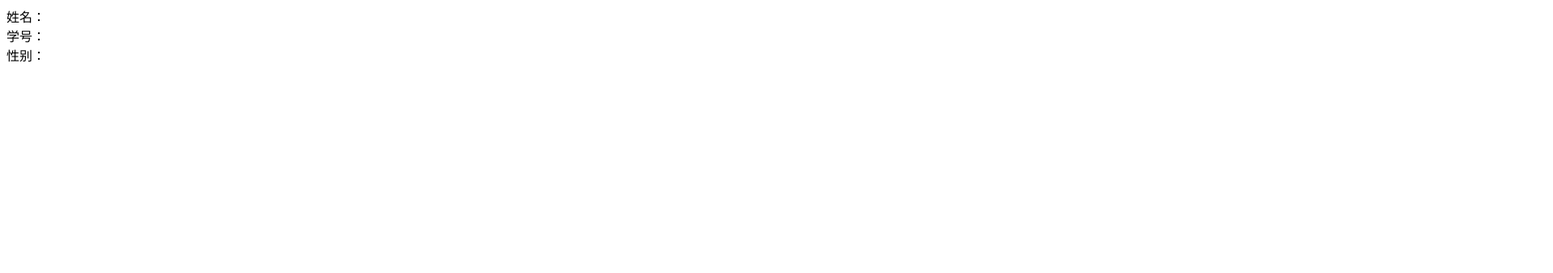
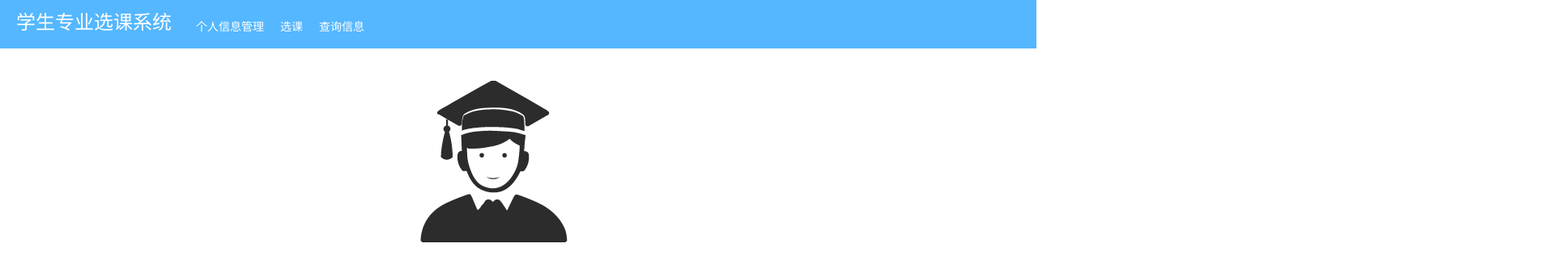
Before and after one commit to conggggg/course-managing-system, a plain HTML site: page pages/pages/Students/Student_info.html in a window 1280 px wide. Shown: the whole page at 81% size, 1918 px wide, since content can reach past the window. Drawn offline with Linux system fonts and the light colour scheme.

Commit message:
学生主界面

```diff
--- /dev/null
+++ b/pages/pages/Students/Student1.css
@@ -0,0 +1,71 @@
+* {
+    margin: 0;
+    padding: 0;
+}
+
+.b {
+     background-image: url(back1.png);
+      /* background-size: cover;    */
+}
+
+nav {
+    width: 100%;
+    height: 60px;
+    background-color:#54B7FF;
+}
+
+nav p {
+    font-family: arial;
+    font-size: 24px;
+    text-transform: uppercase;
+    line-height: 55px;
+    padding: 0 20px;
+    float: left;
+    color:white;
+}
+
+nav ul {
+    float: left;
+}
+
+nav ul li {
+    float: left;
+    list-style: none;
+    position: relative;
+}
+
+nav ul li a {
+    color:white;
+    display: block;
+    font-family: arial;
+    font-size: 14px;
+    padding: 22px 10px;
+    text-decoration: none;
+}
+
+nav ul li ul {
+    display: none;
+    position: absolute;
+    background-color: #fff;
+    padding: 10px;
+    border-radius: 0px 0px 4px 4px;
+}
+
+nav ul li:hover ul {
+    display: block;
+}
+
+nav ul li ul li {
+    width: 160px;
+    border-radius: 4px;
+}
+
+nav ul li ul li a {
+    padding: 8px 10px;
+    color: black;
+}
+
+nav ul li ul li a:hover {
+    background-color: #f3f3f3;
+
+}
--- /dev/null
+++ b/pages/pages/Students/Student2.css
@@ -0,0 +1,19 @@
+
+.d1{
+    /* background-color: yellow; */
+    position: absolute;
+    /* left:50px; */
+    /* width: 910px; */
+    height: 200px;
+     width: 1918px;
+    margin-top: 20px;
+
+
+}
+.p1{
+    position: absolute;
+     left: 510px;
+     width: 200px;
+     height: 200px;
+     margin-top: 20px;
+}
--- a/pages/pages/Students/Student_info.html
+++ b/pages/pages/Students/Student_info.html
@@ -2,12 +2,32 @@
 <html>
 	<head>
 		<meta charset="utf-8">
-		<title></title>
+		<title>学生专业选课系统</title>
+	<link rel="stylesheet" type="text/css" href="Student1.css">
+	<link rel="stylesheet" type="text/css" href="Student2.css">
 	</head>
 	<body>
-		姓名：<br/>
-		学号：<br/>
-		性别：<br/>
-
+		<nav>
+			<p>学生专业选课系统</p>
+			<ul>
+				<li><a href="#">个人信息管理</a>
+					<ul>
+						<li><a href="#">查询个人信息</a></li>
+						<li><a href="#">修改密码</a></li>
+					</ul>
+				</li>
+				<li><a href="#">选课</a></li>
+				<li><a href="#">查询信息</a>
+					<ul>
+						<li><a href="#">查询课表</a></li>
+						<li><a href="#">查询成绩</a></li>
+						<li><a href="#">查询绩点排名</a></li>
+					</ul>
+				</li>
+			</ul>
+		</nav>
+		<div class="d1" >
+         <img src="people.png" class="p1">
+		</div>
 	</body>
 </html>
```
Also changed, not shown: pages/pages/Students/Student_course.html (+1 -1 lines), pages/pages/Students/Student_main.html (added, +31 -0 lines), pages/pages/Students/back1.png (added), pages/pages/Students/logo1.png (added), pages/pages/Students/people.png (added).
